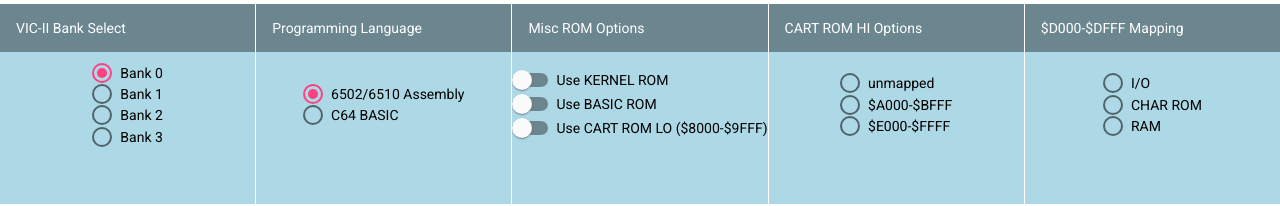
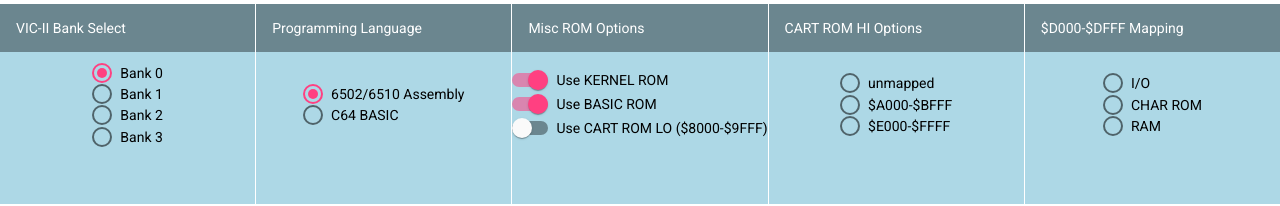
Before and after one commit to lewisb42/c64-memmap-tool, an Angular app: page / in a window 1280 px wide. Shown: the part 495-701 px from the top of the page. Built offline with nearby package versions, Linux system fonts and the light colour scheme.

Commit message:
properties bound and defaults set for kernel rom, basic rom, and cart rom lo

```diff
--- a/src/app/memmap-configurator/memmap-configurator.component.html
+++ b/src/app/memmap-configurator/memmap-configurator.component.html
@@ -35,11 +35,11 @@
     <mat-grid-tile>
         <mat-grid-tile-header>Misc ROM Options</mat-grid-tile-header>
         <div class="rom-bank-options">
-            <mat-slide-toggle>Use KERNEL ROM</mat-slide-toggle>
+            <mat-slide-toggle [(ngModel)]="useKernelRom">Use KERNEL ROM</mat-slide-toggle>
 
-            <mat-slide-toggle>Use BASIC ROM</mat-slide-toggle>
+            <mat-slide-toggle [(ngModel)]="useBasicRom">Use BASIC ROM</mat-slide-toggle>
 
-            <mat-slide-toggle>Use CART ROM LO ($8000-$9FFF)</mat-slide-toggle>
+            <mat-slide-toggle [(ngModel)]="useCartRomLo">Use CART ROM LO ($8000-$9FFF)</mat-slide-toggle>
         </div>
     </mat-grid-tile>
 
--- a/src/app/memmap-configurator/memmap-configurator.component.ts
+++ b/src/app/memmap-configurator/memmap-configurator.component.ts
@@ -9,6 +9,9 @@
 
   vicBank: number = 0;
   programmingLanguage: string = "ASM";
+  useKernelRom: boolean = true;
+  useBasicRom: boolean = true;
+  useCartRomLo: boolean = false;
 
   constructor() { }
 
```
